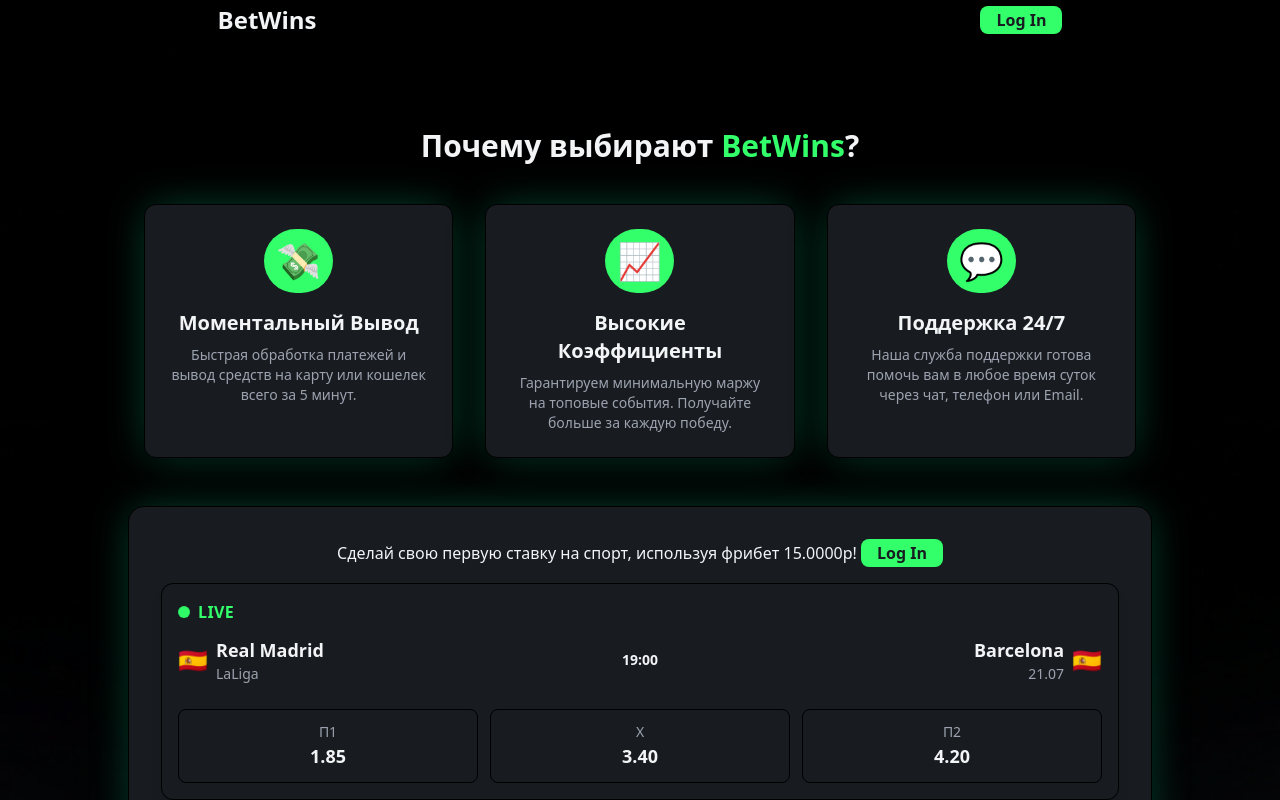
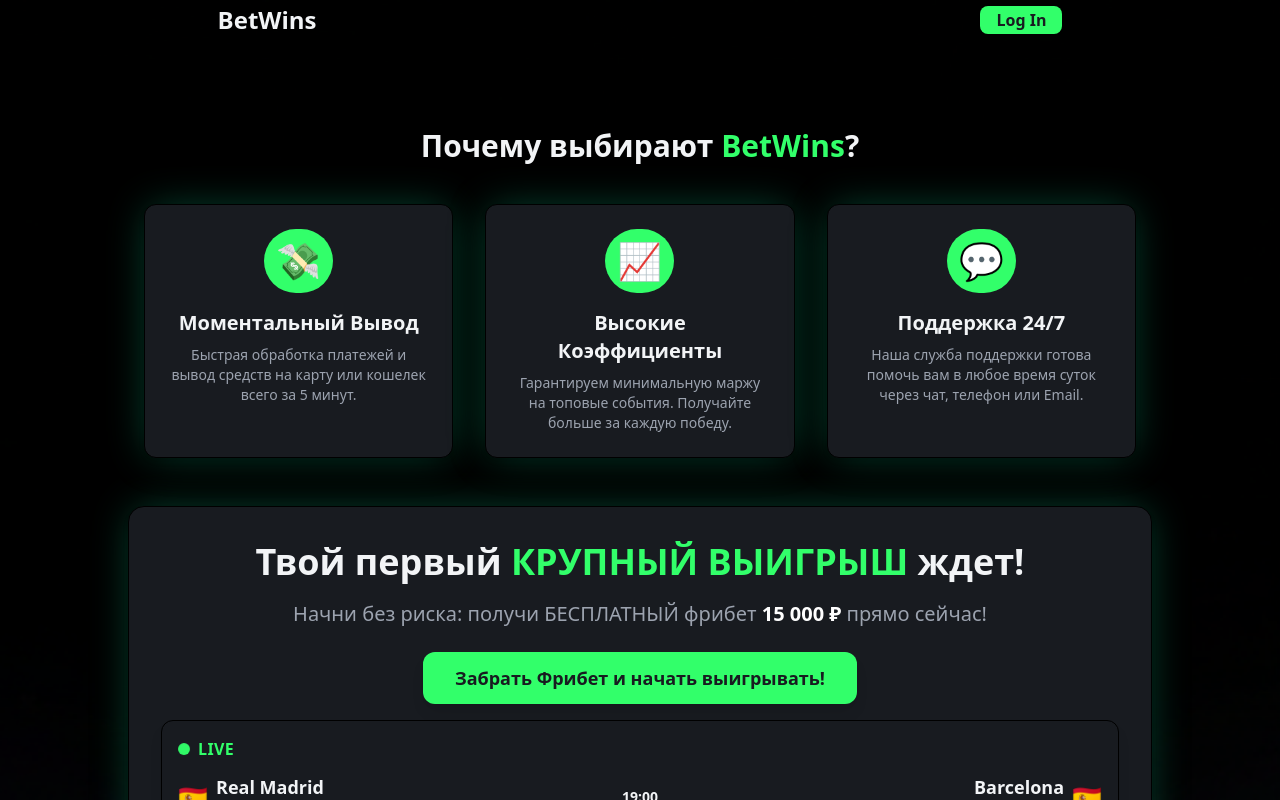
Before and after one commit to Qanda1337/test-betting-landing, a Vue app: page / in a window 1280 px wide. Shown: the top 800 px of the page. Built offline with nearby package versions, Linux system fonts and the light colour scheme.

Commit message:
rework main text

```diff
--- a/src/App.vue
+++ b/src/App.vue
@@ -27,16 +27,21 @@
         <BenefitsSection/>
 
         <div class="main-content-wrapper max-w-5xl mx-auto bg-[var(--bg-card)] rounded-2xl p-8 border-1 border-[var(--border-color)] space-y-4 shadow-custom-glow">
-          <div class="flex-auto">
-            <h1 class="text-[var(--text-main)] text-center flex-1">Сделай свою первую ставку на спорт, используя фрибет 15.0000p!
-              <!-- Кнопка Log In -->
-              <button
-                class="flex-1 bg-[var(--accent-primary)] text-[var(--bg-card)] font-semibold px-4 py-0.5 rounded-lg hover:bg-[var(--accent-secondary)] transition-colors duration-200 cursor-pointer"
-                @click="showModal = true"
-              >
-                Log In
-              </button>
-            </h1>
+
+          <h1 class="text-[var(--text-main)] text-center text-3xl md:text-4xl font-extrabold mb-4 leading-tight">
+            Твой первый <span class="text-[var(--accent-primary)]">КРУПНЫЙ ВЫИГРЫШ</span> ждет!
+          </h1>
+
+          <h2 class="text-[var(--text-secondary)] text-xl text-center font-medium">
+            Начни без риска: получи БЕСПЛАТНЫЙ фрибет <span class="text-white font-bold">15 000 ₽</span> прямо сейчас!
+          </h2>
+
+          <div class="flex justify-center pt-2">
+            <button
+              class="bg-[var(--accent-primary)] text-[var(--bg-card)] font-bold text-lg px-8 py-3 rounded-xl hover:opacity-90 transition-opacity duration-200 cursor-pointer shadow-lg shadow-[var(--accent-primary)]/40"
+              @click="openRegistrationModal" >
+              Забрать Фрибет и начать выигрывать!
+            </button>
           </div>
 
           <GameEventCard
```
